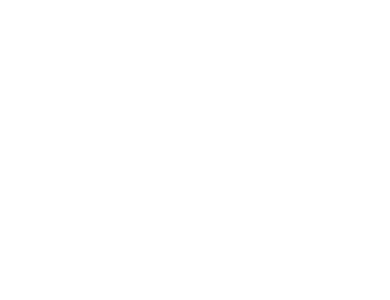
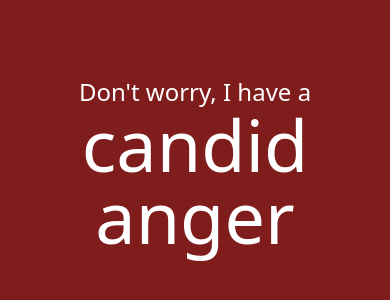
Before and after one commit to EmilyBonar/adjective-noun, a React (Vite) app: page / in a window 390 px wide. Shown: the part 258-558 px from the top of the page. Built offline with nearby package versions, Linux system fonts and the light colour scheme.

Commit message:
Mobile friendly

```diff
--- a/index.html
+++ b/index.html
@@ -2,29 +2,19 @@
 <html lang="en">
   <head>
     <meta charset="utf-8" />
-    <link rel="icon" href="public/favicon.ico" />
-    <link
-      rel="icon"
-      type="image/png"
-      sizes="32x32"
-      href="public/favicon-32x32.png"
-    />
-    <link
-      rel="icon"
-      type="image/png"
-      sizes="16x16"
-      href="public/favicon-16x16.png"
-    />
+    <link rel="icon" href="/favicon.ico" />
+    <link rel="icon" type="image/png" sizes="32x32" href="/favicon-32x32.png" />
+    <link rel="icon" type="image/png" sizes="16x16" href="/favicon-16x16.png" />
     <meta name="viewport" content="width=device-width, initial-scale=1" />
     <meta name="theme-color" content="#000000" />
-    <meta property="og:image" content="public/adjective noun image.png" />
+    <meta property="og:image" content="/adjective noun image.png" />
     <meta name="Adjective Noun" />
-    <link rel="apple-touch-icon" href="public/apple-touch-icon.png" />
+    <link rel="apple-touch-icon" href="/apple-touch-icon.png" />
     <!--
       manifest.json provides metadata used when your web app is installed on a
       user's mobile device or desktop. See https://developers.google.com/web/fundamentals/web-app-manifest/
     -->
-    <link rel="manifest" href="public/site.webmanifest" />
+    <link rel="manifest" href="/site.webmanifest" />
     <title>Adjective Noun</title>
   </head>
   <body>
--- a/src/App.jsx
+++ b/src/App.jsx
@@ -1,43 +1,14 @@
-import { useEffect, useState } from "react";
-import { nounList, adjectiveList } from "./data.js";
-
-const colorList = [
-  "gray",
-  "red",
-  "yellow",
-  "green",
-  "blue",
-  "indigo",
-  "purple",
-  "pink",
-];
-const introList = [
-  "Look at that",
-  "Oh, didn't you hear? She has a",
-  "Oh, didn't you hear? He has a",
-  "Oh, didn't you hear? They have a",
-  "What's that",
-  "Wow, what a",
-  "Nothing beats a",
-  "You've gotta try a",
-  "Don't worry, I have a",
-  "Not another",
-  "Look, sometimes you need a",
-];
+import { useMemo } from "react";
+import { nounList, adjectiveList, colorList, introList } from "./data.js";
 
 function App() {
-  const [adjective, setAdjective] = useState("");
-  const [noun, setNoun] = useState("");
-  const [backgroundColor, setBackgroundColor] = useState("indigo");
-  const [intro, setIntro] = useState("Look at that");
-
-  useEffect(() => {
-    setAdjective(
-      adjectiveList[Math.floor(Math.random() * adjectiveList.length)]
-    );
-    setNoun(nounList[Math.floor(Math.random() * nounList.length)]);
-    setBackgroundColor(colorList[Math.floor(Math.random() * colorList.length)]);
-    setIntro(introList[Math.floor(Math.random() * introList.length)]);
+  const [adjective, noun, backgroundColor, intro] = useMemo(() => {
+    return [
+      adjectiveList[Math.floor(Math.random() * adjectiveList.length)],
+      nounList[Math.floor(Math.random() * nounList.length)],
+      colorList[Math.floor(Math.random() * colorList.length)],
+      introList[Math.floor(Math.random() * introList.length)],
+    ];
   }, []);
 
   return (
@@ -51,7 +22,7 @@ function App() {
             intro[intro.length - 1] === "a" &&
             "n"}
         </div>
-        <div className="text-9xl">
+        <div className="text-7xl lg:text-9xl">
           {adjective} {noun}
         </div>
       </div>
--- a/src/data.js
+++ b/src/data.js
@@ -1,3 +1,27 @@
+export const colorList = [
+  "gray",
+  "red",
+  "yellow",
+  "green",
+  "blue",
+  "indigo",
+  "purple",
+  "pink",
+];
+export const introList = [
+  "Look at that",
+  "Oh, didn't you hear? She has a",
+  "Oh, didn't you hear? He has a",
+  "Oh, didn't you hear? They have a",
+  "What's that",
+  "Wow, what a",
+  "Nothing beats a",
+  "You've gotta try a",
+  "Don't worry, I have a",
+  "Not another",
+  "Look, sometimes you need a",
+];
+
 export const nounList = [
   "people",
   "history",
--- a/tailwind.config.js
+++ b/tailwind.config.js
@@ -1,7 +1,6 @@
-module.exports = {
-	purge: {
+/** @type {import('tailwindcss').Config} */
+export default {
   content: ["./src/**/*.{js,jsx,ts,tsx}", "./public/index.html"],
-		options: {
   safelist: [
     "bg-gray-900",
     "bg-red-900",
@@ -12,9 +11,7 @@ module.exports = {
     "bg-purple-900",
     "bg-pink-900",
   ],
-		},
-	},
-	darkMode: false, // or 'media' or 'class'
+  darkMode: "media",
   theme: {
     extend: {},
   },
```
Also changed, not shown: 1 other file (tests, documents, lock files or other folders). Lines whose indentation alone changed are shown as unchanged.
